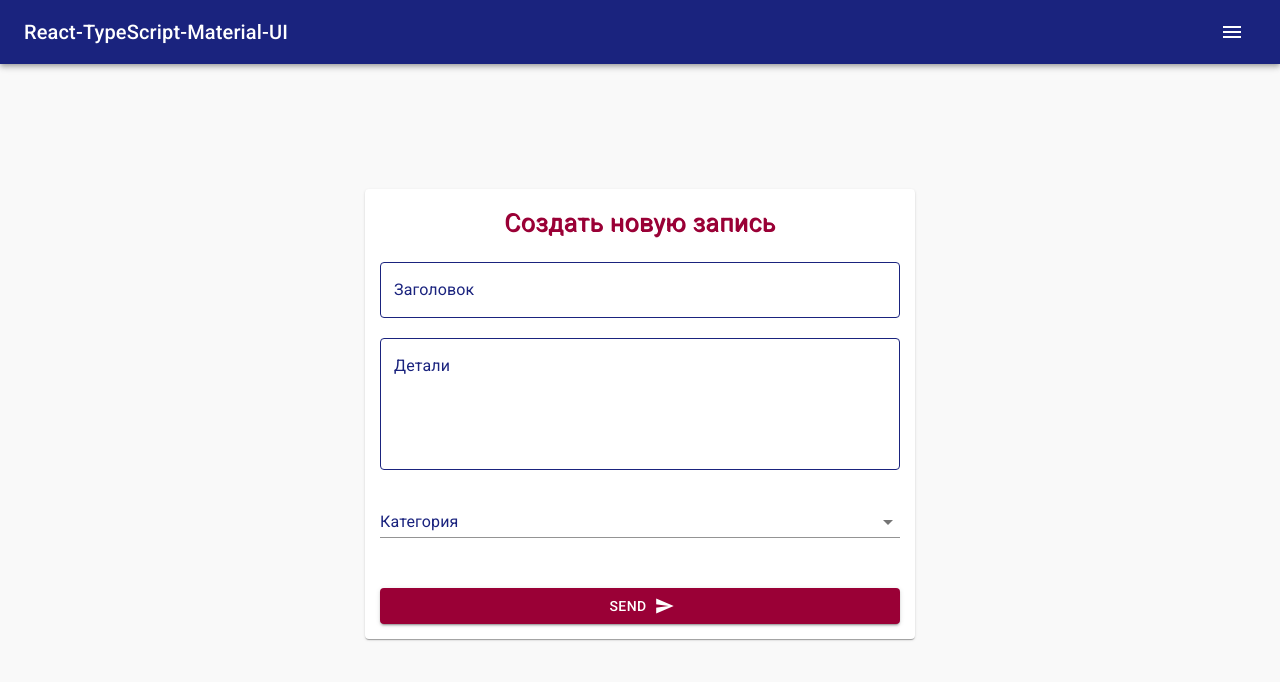
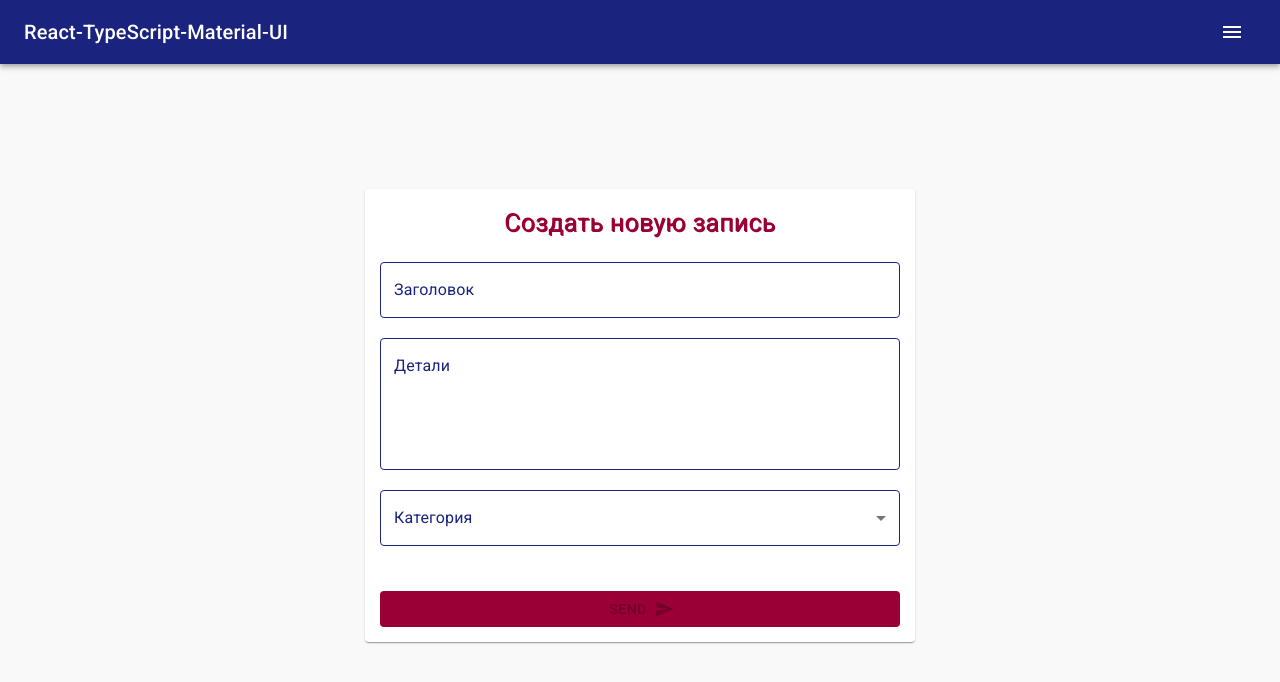
Before and after one commit to Ser5976/React-TypeScript-Material-UI, a React (Create React App) app: page /muiForm in a window 1280 px wide. Shown: the top 682 px of the page. Built offline with nearby package versions, Linux system fonts and the light colour scheme.

Commit message:
validate

```diff
--- a/package.json
+++ b/package.json
@@ -3,6 +3,7 @@
   "version": "0.1.0",
   "private": true,
   "dependencies": {
+    "@hookform/resolvers": "^2.6.1",
     "@material-ui/core": "^4.11.4",
     "@material-ui/icons": "^4.11.2",
     "@testing-library/jest-dom": "^5.14.1",
@@ -28,7 +29,8 @@
     "redux-devtools-extension": "^2.13.9",
     "redux-thunk": "^2.3.0",
     "typescript": "^4.3.4",
-    "web-vitals": "^1.1.2"
+    "web-vitals": "^1.1.2",
+    "yup": "^0.32.9"
   },
   "scripts": {
     "start": "react-scripts start",
--- a/src/pages/MuiFormContainer.tsx
+++ b/src/pages/MuiFormContainer.tsx
@@ -4,17 +4,16 @@ import { NoteType, clearSelectNote } from '../store/reducers/notesReducer';
 import { sendNote } from '../action/notesAction';
 import { RootStateType } from '../store/store';
 import { useHistory } from 'react-router-dom';
+import { yupResolver } from '@hookform/resolvers/yup';
+import * as yup from 'yup';
 //import { DropzoneArea } from 'material-ui-dropzone';// загрузка файлов
 import {
   Container,
-  FormControl,
   makeStyles,
   Paper,
   TextField,
   Typography,
-  Select,
   MenuItem,
-  InputLabel,
   Icon,
   Button,
 } from '@material-ui/core';
@@ -80,6 +79,13 @@ const useStyles = makeStyles((theme) => ({
     '& 	.MuiDropzoneArea-icon': { color: '#1a237e' },
   }, */
 }));
+//схема валидации---------------------
+const schema = yup.object().shape({
+  title: yup.string().required('Поле обязательное для заполнения'),
+  detalis: yup.string().required('Поле обязательное для заполнения'),
+  category: yup.string().required('Пожалуйста, выберите категорию'),
+});
+//-----------------------------------------
 
 const MuiFormContainer: React.FC<PropsType> = ({
   sendNote,
@@ -90,7 +96,15 @@ const MuiFormContainer: React.FC<PropsType> = ({
   const { title, detalis, category } = selectNote;
   const classes = useStyles();
   const history = useHistory();
-  const { handleSubmit, control } = useForm<NoteType>();
+  const {
+    handleSubmit,
+    control,
+    formState: { errors, isValid, isDirty },
+  } = useForm<NoteType>({
+    resolver: yupResolver(schema),
+    mode: 'onChange',
+  });
+  console.log(errors);
 
   const onSubmit: SubmitHandler<NoteType> = (data: NoteType): void => {
     console.log('Отправлено:', data);
@@ -113,7 +127,7 @@ const MuiFormContainer: React.FC<PropsType> = ({
         <Typography align="center" className={classes.textTitle}>
           Создать новую запись
         </Typography>
-        <form onSubmit={handleSubmit(onSubmit)}>
+        <form noValidate autoComplete="off" onSubmit={handleSubmit(onSubmit)}>
           <Controller
             name="title"
             control={control}
@@ -126,6 +140,8 @@ const MuiFormContainer: React.FC<PropsType> = ({
                 fullWidth
                 size="medium"
                 type="text"
+                error={!!errors.title}
+                helperText={errors.title ? errors.title?.message : null}
               />
             )}
           />
@@ -143,6 +159,8 @@ const MuiFormContainer: React.FC<PropsType> = ({
                 fullWidth
                 size="medium"
                 type="email"
+                error={!!errors.detalis}
+                helperText={errors.detalis ? errors.detalis?.message : null}
               />
             )}
           />
@@ -152,9 +170,16 @@ const MuiFormContainer: React.FC<PropsType> = ({
             control={control}
             defaultValue={category}
             render={({ field }) => (
-              <FormControl fullWidth>
-                <InputLabel style={{ color: '#1a237e' }}>Категория</InputLabel>
-                <Select {...field} style={{ color: '#1a237e' }}>
+              <TextField
+                {...field}
+                style={{ color: '#1a237e' }}
+                fullWidth
+                error={!!errors.category}
+                select
+                label="Категория"
+                variant="outlined"
+                helperText={errors.category ? errors.category?.message : null}
+              >
                 {position.map((item, index) => {
                   return (
                     <MenuItem value={item.value} key={index}>
@@ -162,8 +187,7 @@ const MuiFormContainer: React.FC<PropsType> = ({
                     </MenuItem>
                   );
                 })}
-                </Select>
-              </FormControl>
+              </TextField>
             )}
           />
           {/* <Controller
@@ -180,12 +204,13 @@ const MuiFormContainer: React.FC<PropsType> = ({
             />  к сожалению json-server не работает с файлами*/}
 
           <Button
-            style={{ backgroundColor: '#9a0036', marginTop: '50px' }}
+            style={{ backgroundColor: '#9a0036', marginTop: '25px' }}
             variant="contained"
             color="primary"
             fullWidth
             endIcon={<Icon>send</Icon>}
             type="submit"
+            disabled={!isValid || !isDirty}
           >
             Send
           </Button>
```
Also changed, not shown: 2 other files (tests, documents, lock files or other folders). Lines whose indentation alone changed are shown as unchanged.
